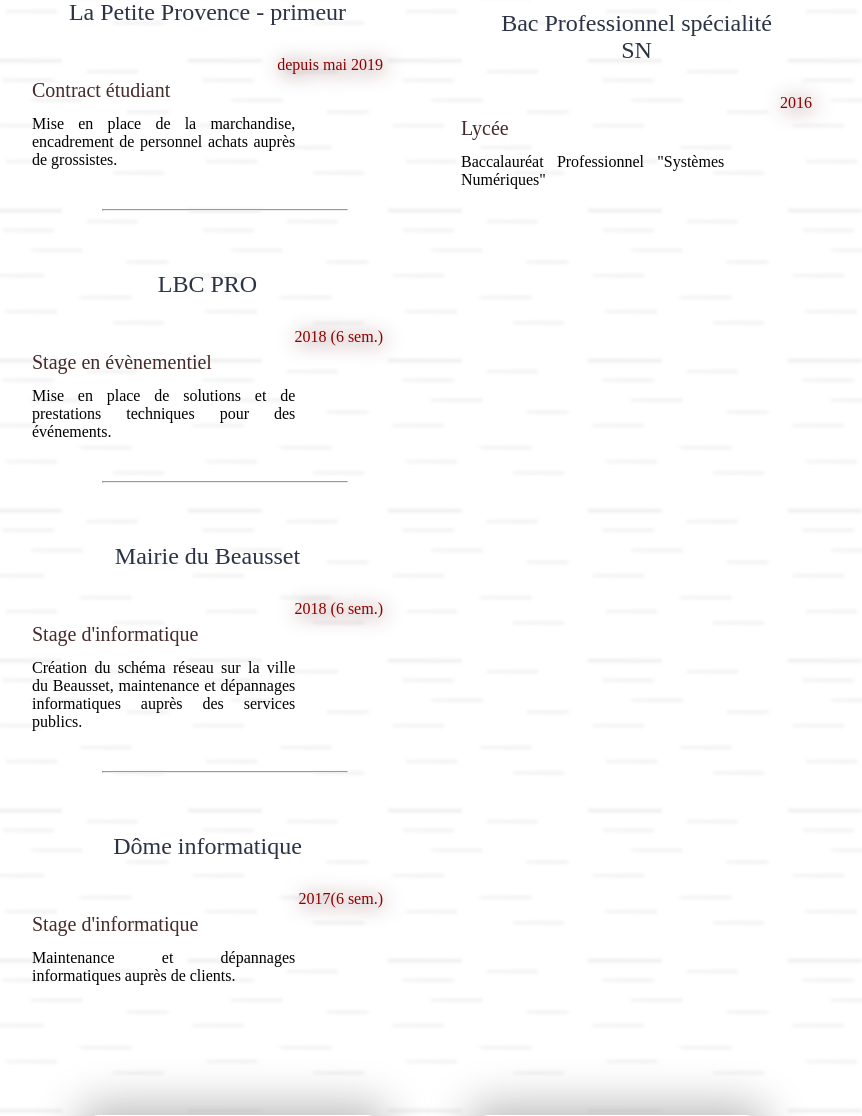
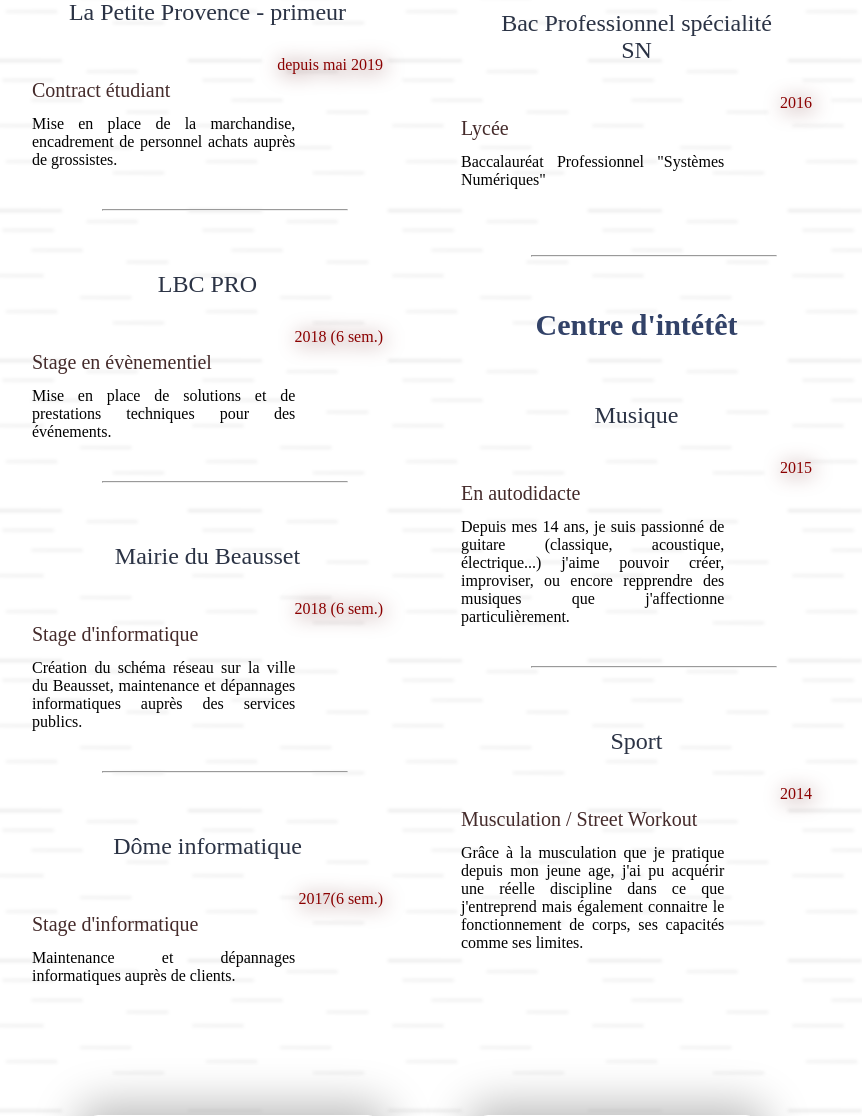
Before and after one commit to Chastagnac/siteLeo, a PHP site: page / in a window 1280 px wide. Shown: the part 2950-4066 px from the top of the page, without its empty margins (218-1080 px from the left). Run offline with PHP 8.4, Linux system fonts and the light colour scheme; some libraries are stand-ins or nearby versions.

Commit message:
centre d'intérets + img tennis

```diff
--- a/index.php
+++ b/index.php
@@ -232,6 +232,37 @@
                         </div>
                     </div>
                 </div>
+                <div class="trait_dessus"><br>
+                    <hr>
+                </div>
+                <br>
+                <h2 clas="sco">Centre d'intétêt</h2>
+                <div class="experience">
+                    <div class="col-1">
+                        <div class="lieu">Musique</div>
+                        <div class="date">2015</div>
+                    </div>
+                    <div class="col-2">
+                        <div class="profession"><br>En autodidacte</div>
+                        <div class="details">Depuis mes 14 ans, je suis passionné de guitare (classique, acoustique, électrique...)
+                            j'aime pouvoir créer, improviser, ou encore repprendre des musiques que j'affectionne particulièrement.
+
+                        </div>
+                    </div>
+                    <div class="trait_dessus">
+                        <hr>
+                    </div>
+                    <div class="col-1">
+                        <div class="lieu">Sport</div>
+                        <div class="date">2014</div>
+                    </div>
+                    <div class="col-2">
+                        <div class="profession"><br>Musculation / Street Workout</div>
+                        <div class="details">Grâce à la musculation que je pratique depuis mon jeune age, j'ai pu acquérir une
+                            réelle discipline dans ce que j'entreprend mais également connaitre le fonctionnement de corps, ses capacités comme ses limites.
+                        </div>
+                    </div>
+                </div>
             </div>
         </div>
     </section>
--- a/page/project.php
+++ b/page/project.php
@@ -137,9 +137,9 @@
     </section>
     <section id="sec-5">
         <div class="pic-ctn">
-            <img src="../assets/images/imggsb/1.PNG" alt="" class="pic">
-            <img src="../assets/images/imggsb/4.png" alt="" class="pic">
-            <img src="../assets/images/imggsb/3.png" alt="" class="pic">
+            <img src="../assets/images/imgtennis/1.png" alt="tenis" class="pic" style="margin-left : 280px;">
+            <img src="../assets/images/imgtennis/2.png" alt="tenis" class="pic" style="margin-left : 280px;">
+            <img src="../assets/images/imgtennis/3.png" alt="tenis" class="pic" style="margin-left : 280px;">
         </div>
     </section>
     <section id="sec-12">
```
Also changed, not shown: css/project.css (+4 -4 lines), assets/images/imgtennis/1.png (added), assets/images/imgtennis/2.png (added), assets/images/imgtennis/3.png (added).
